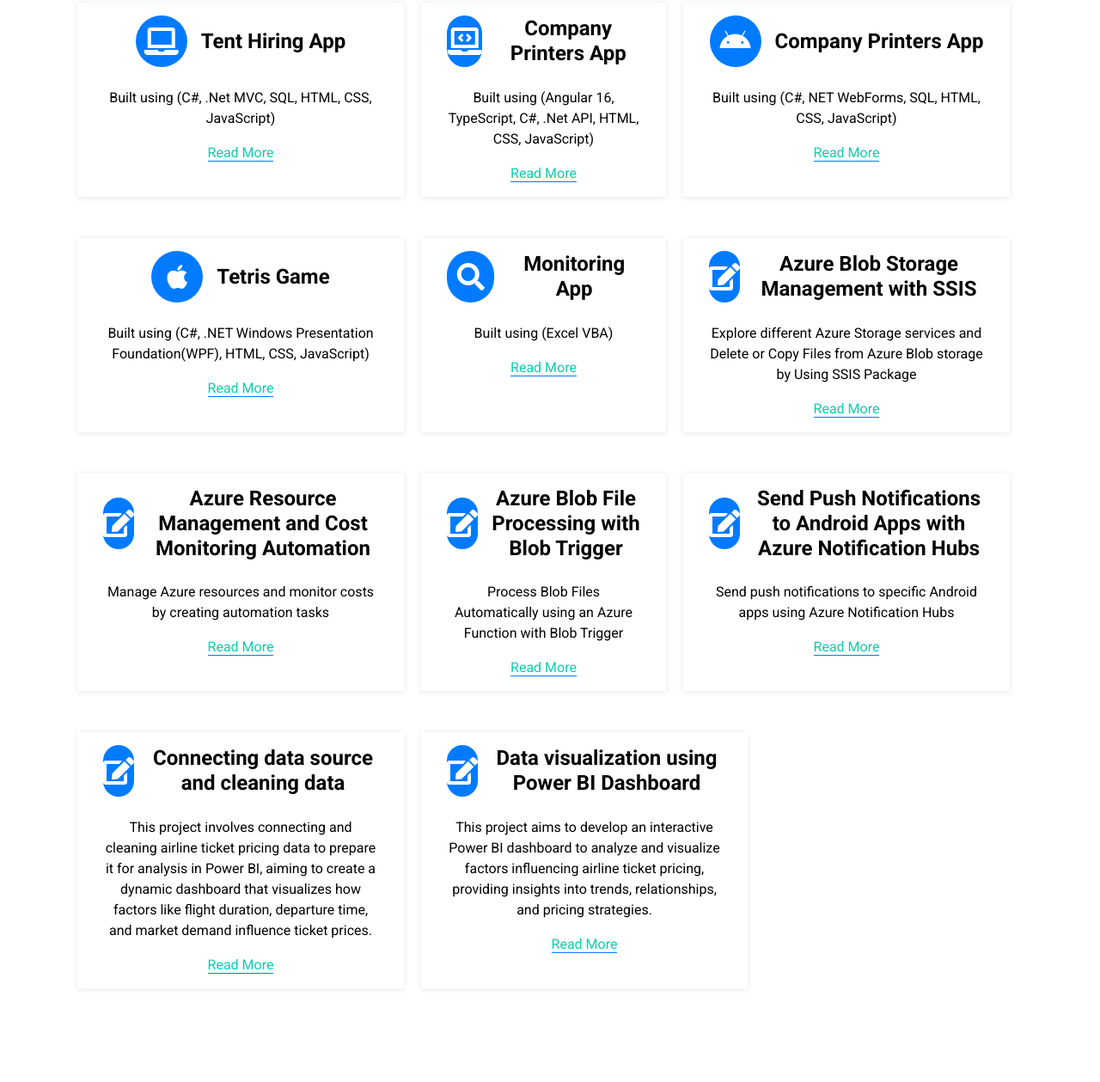
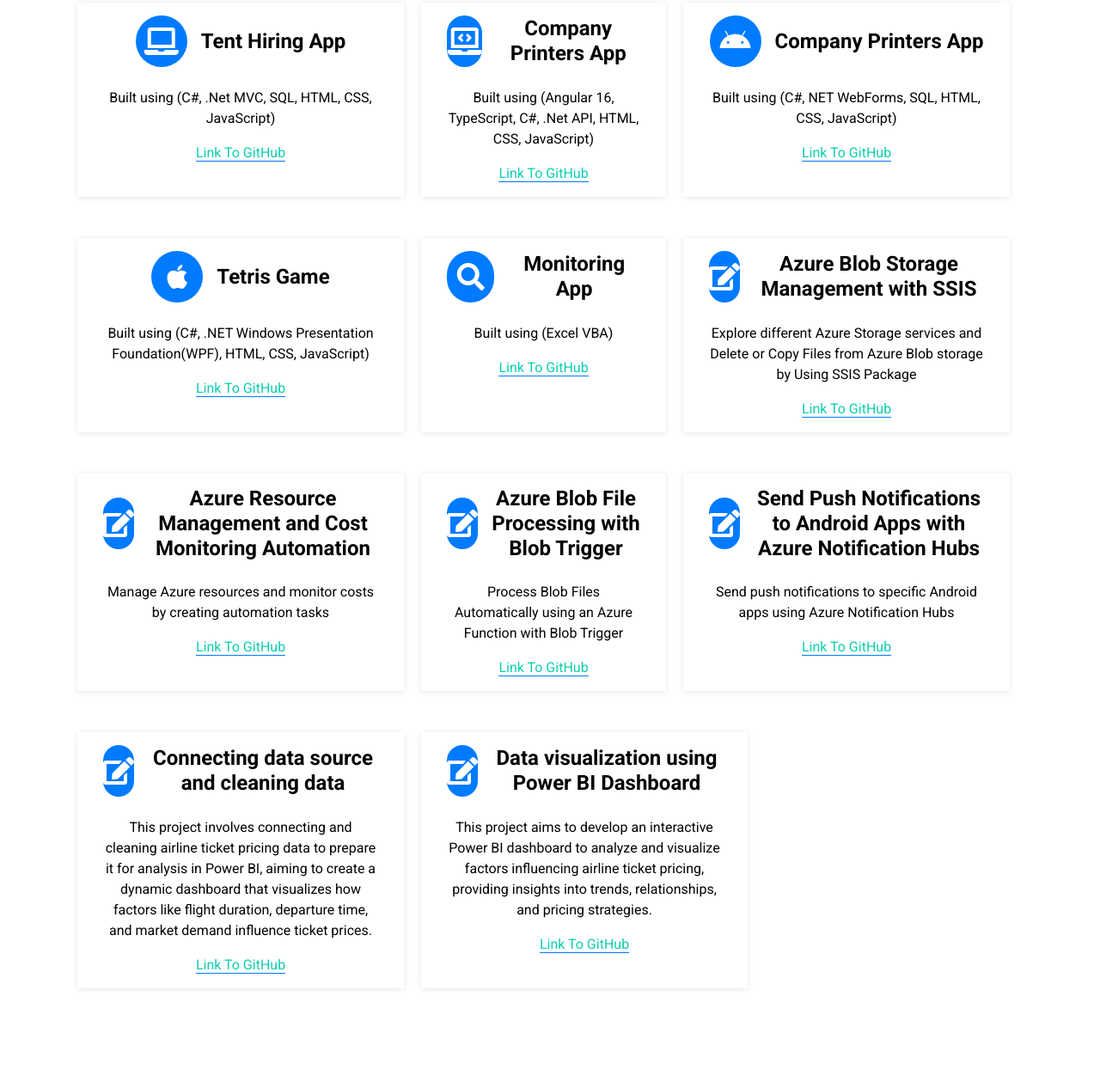
Before and after one commit to mmvelase60/Remuse.MMvelase, a plain HTML site: page index.html in a window 1280 px wide. Shown: the part 3742-5001 px from the top of the page at 86% size. Drawn offline with nearby package versions, Linux system fonts and the light colour scheme.

Commit message:
Update index.html

```diff
--- a/index.html
+++ b/index.html
@@ -44,7 +44,7 @@
                 <a href="#skill" class="nav-item nav-link">Skill</a>
                 <a href="#service" class="nav-item nav-link">Service</a>
                 <a href="#portfolio" class="nav-item nav-link">Portfolio</a>
-                <a href="#testimonial" class="nav-item nav-link">Review</a>
+           <!-- <a href="#testimonial" class="nav-item nav-link">Review</a> -->
                 <a href="#contact" class="nav-item nav-link">Contact</a>
             </div>
             <a href="" class="btn btn-menu d-none d-lg-block" style="background-color:#457efa; color: #ffffff;">Hire Me</a>
@@ -292,7 +292,7 @@
                         <h4 class="font-weight-bold m-0">Tent Hiring App</h4>
                     </div>
                     <p>Built using (C#, .Net MVC, SQL, HTML, CSS, JavaScript)</p>
-                    <a class="border-bottom border-primary text-decoration-none" href="https://github.com/mmvelase60/mmvelase60/tree/main/DUT-FINAL-YEAR-PROJECTS/FINALBRIGHTPROJECT">Read More</a>
+                    <a class="border-bottom border-primary text-decoration-none" href="https://github.com/mmvelase60/mmvelase60/tree/main/DUT-FINAL-YEAR-PROJECTS/FINALBRIGHTPROJECT">Link To GitHub</a>
                 </div>
                 <div class="service-box col-lg-3 col-md-6 text-center mb-5">
                     <div class="d-flex align-items-center justify-content-center mb-4">
@@ -300,7 +300,7 @@
                         <h4 class="font-weight-bold m-0">Company Printers App</h4>
                     </div>
                     <p>Built using (Angular 16, TypeScript, C#, .Net API, HTML, CSS, JavaScript)</p>
-                    <a class="border-bottom border-primary text-decoration-none" href="https://github.com/mmvelase60/Projects/blob/main/CompanyPrinters(Angular16App)">Read More</a>
+                    <a class="border-bottom border-primary text-decoration-none" href="https://github.com/mmvelase60/Projects/blob/main/CompanyPrinters(Angular16App)">Link To GitHub</a>
                 </div>
                 <div class="service-box col-lg-4 col-md-6 text-center mb-5">
                     <div class="d-flex align-items-center justify-content-center mb-4">
@@ -308,7 +308,7 @@
                         <h4 class="font-weight-bold m-0">Company Printers App</h4>
                     </div>
                     <p>Built using (C#, NET WebForms, SQL, HTML, CSS, JavaScript)</p>
-                    <a class="border-bottom border-primary text-decoration-none" href="https://github.com/mmvelase60/Projects/blob/main/CompanyPrinters(Web%20Form).rar">Read More</a>
+                    <a class="border-bottom border-primary text-decoration-none" href="https://github.com/mmvelase60/Projects/blob/main/CompanyPrinters(Web%20Form).rar">Link To GitHub</a>
                 </div>
                 <div class="service-box col-lg-4 col-md-6 text-center mb-5">
                     <div class="d-flex align-items-center justify-content-center mb-4">
@@ -316,7 +316,7 @@
                         <h4 class="font-weight-bold m-0">Tetris Game</h4>
 					 </div>
                     <p>Built using (C#, .NET Windows Presentation Foundation(WPF), HTML, CSS, JavaScript)</p>
-                    <a class="border-bottom border-primary text-decoration-none" href="https://github.com/mmvelase60/mmvelase60/tree/main/TetrisGMbyMM01/TetrisGMbyMM01">Read More</a>
+                    <a class="border-bottom border-primary text-decoration-none" href="https://github.com/mmvelase60/mmvelase60/tree/main/TetrisGMbyMM01/TetrisGMbyMM01">Link To GitHub</a>
                 </div>
                 <div class="service-box col-lg-3 col-md-6 text-center mb-5">
                     <div class="d-flex align-items-center justify-content-center mb-4">
@@ -324,7 +324,7 @@
                         <h4 class="font-weight-bold m-0">Monitoring App</h4>
                     </div>
                     <p>Built using (Excel VBA) </p>
-                    <a class="border-bottom border-primary text-decoration-none" href="https://github.com/mmvelase60/mmvelase60/tree/main/TetrisGMbyMM01/TetrisGMbyMM01">Read More</a>
+                    <a class="border-bottom border-primary text-decoration-none" href="https://github.com/mmvelase60/mmvelase60/tree/main/TetrisGMbyMM01/TetrisGMbyMM01">Link To GitHub</a>
                 </div>
                 <div class="service-box col-lg-4  col-md-7 text-center mb-5">
                     <div class="d-flex align-items-center justify-content-center mb-4">
@@ -332,7 +332,7 @@
                         <h4 class="font-weight-bold m-0">Azure Blob Storage Management with SSIS</h4>
                     </div>
                     <p>Explore different Azure Storage services and Delete or Copy Files from Azure Blob storage by Using SSIS Package</p>
-                    <a class="border-bottom border-primary text-decoration-none" href="https://github.com/mmvelase60/azure-storage-ssis-blob-management/tree/main">Read More</a>
+                    <a class="border-bottom border-primary text-decoration-none" href="https://github.com/mmvelase60/azure-storage-ssis-blob-management/tree/main">Link To GitHub</a>
                 </div>
 				<div class="service-box col-lg-4  col-md-7 text-center mb-5">
                     <div class="d-flex align-items-center justify-content-center mb-4">
@@ -340,7 +340,7 @@
                         <h4 class="font-weight-bold m-0">Azure Resource Management and Cost Monitoring Automation</h4>
                     </div>
                     <p>Manage Azure resources and monitor costs by creating automation tasks</p>
-                    <a class="border-bottom border-primary text-decoration-none" href="https://github.com/mmvelase60/azure-resource-management-automation/tree/main">Read More</a>
+                    <a class="border-bottom border-primary text-decoration-none" href="https://github.com/mmvelase60/azure-resource-management-automation/tree/main">Link To GitHub</a>
                 </div>
 				<div class="service-box col-lg-3  col-md-7 text-center mb-5">
                     <div class="d-flex align-items-center justify-content-center mb-4">
@@ -348,7 +348,7 @@
                         <h4 class="font-weight-bold m-0">Azure Blob File Processing with Blob Trigger</h4>
                     </div>
                     <p>Process Blob Files Automatically using an Azure Function with Blob Trigger</p>
-                    <a class="border-bottom border-primary text-decoration-none" href="https://github.com/mmvelase60/azure-function-blob-trigger-automation/tree/main">Read More</a>
+                    <a class="border-bottom border-primary text-decoration-none" href="https://github.com/mmvelase60/azure-function-blob-trigger-automation/tree/main">Link To GitHub</a>
                 </div>
 				  <div class="service-box col-lg-4  col-md-7 text-center mb-5">
                     <div class="d-flex align-items-center justify-content-center mb-4">
@@ -356,7 +356,7 @@
                         <h4 class="font-weight-bold m-0">Send Push Notifications to Android Apps with Azure Notification Hubs</h4>
                     </div>
                     <p>Send push notifications to specific Android apps using Azure Notification Hubs</p>
-                    <a class="border-bottom border-primary text-decoration-none" href="https://github.com/mmvelase60/azure-notification-hubs-android-push/tree/main">Read More</a>
+                    <a class="border-bottom border-primary text-decoration-none" href="https://github.com/mmvelase60/azure-notification-hubs-android-push/tree/main">Link To GitHub</a>
                 </div>
 				  <div class="service-box col-lg-4  col-md-7 text-center mb-5">
                     <div class="d-flex align-items-center justify-content-center mb-4">
@@ -365,7 +365,7 @@
                     </div>
                     <p>
 This project involves connecting and cleaning airline ticket pricing data to prepare it for analysis in Power BI, aiming to create a dynamic dashboard that visualizes how factors like flight duration, departure time, and market demand influence ticket prices.</p>
-                    <a class="border-bottom border-primary text-decoration-none" href="https://github.com/mmvelase60/DataConnect-Clean/tree/main">Read More</a>
+                    <a class="border-bottom border-primary text-decoration-none" href="https://github.com/mmvelase60/DataConnect-Clean/tree/main">Link To GitHub</a>
                 </div>
 				  <div class="service-box col-lg-4  col-md-7 text-center mb-5">
                     <div class="d-flex align-items-center justify-content-center mb-4">
@@ -373,7 +373,7 @@ This project involves connecting and cleaning airline ticket pricing data to pre
                         <h4 class="font-weight-bold m-0">Data visualization using Power BI Dashboard</h4>
                     </div>
                     <p>This project aims to develop an interactive Power BI dashboard to analyze and visualize factors influencing airline ticket pricing, providing insights into trends, relationships, and pricing strategies.</p>
-                    <a class="border-bottom border-primary text-decoration-none" href="https://github.com/mmvelase60/powerbi-data-visualization-dashboard/tree/main">Read More</a>
+                    <a class="border-bottom border-primary text-decoration-none" href="https://github.com/mmvelase60/powerbi-data-visualization-dashboard/tree/main">Link To GitHub</a>
                 </div>
             </div>
         </div>
```
